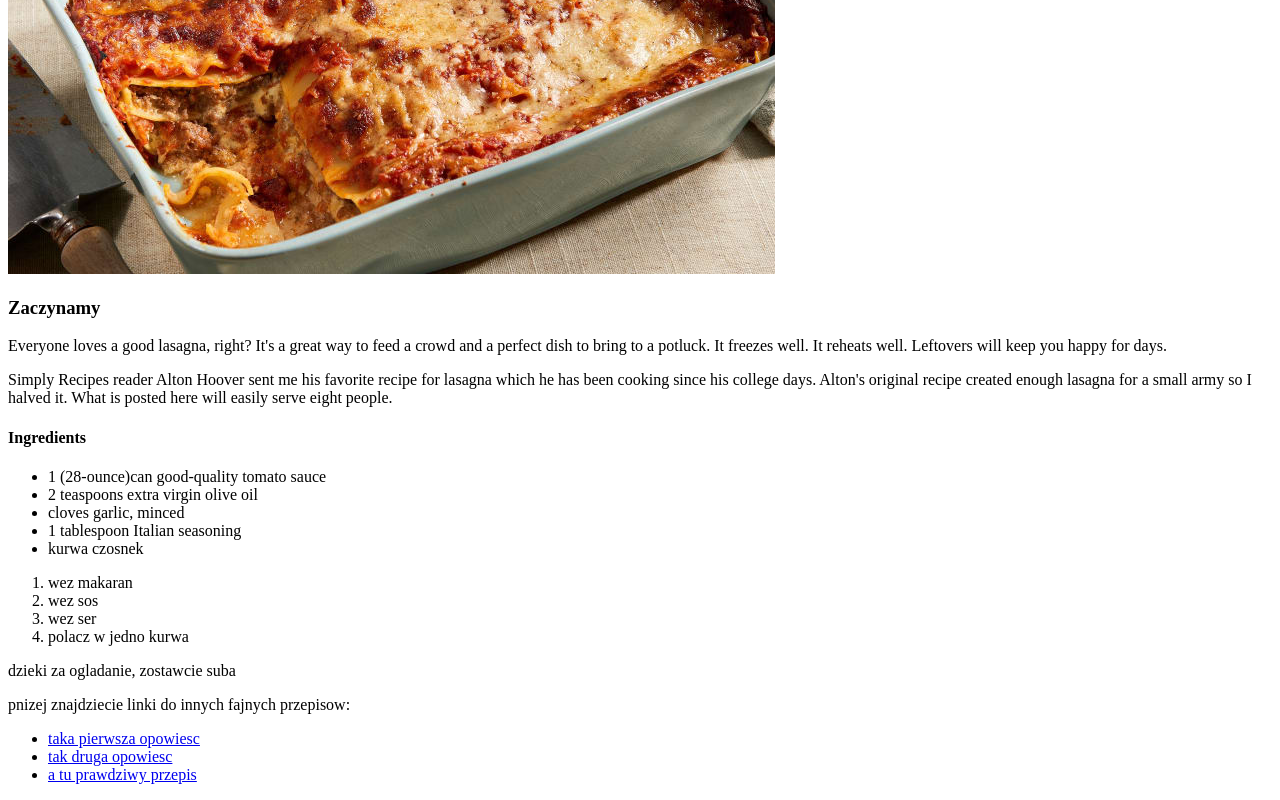
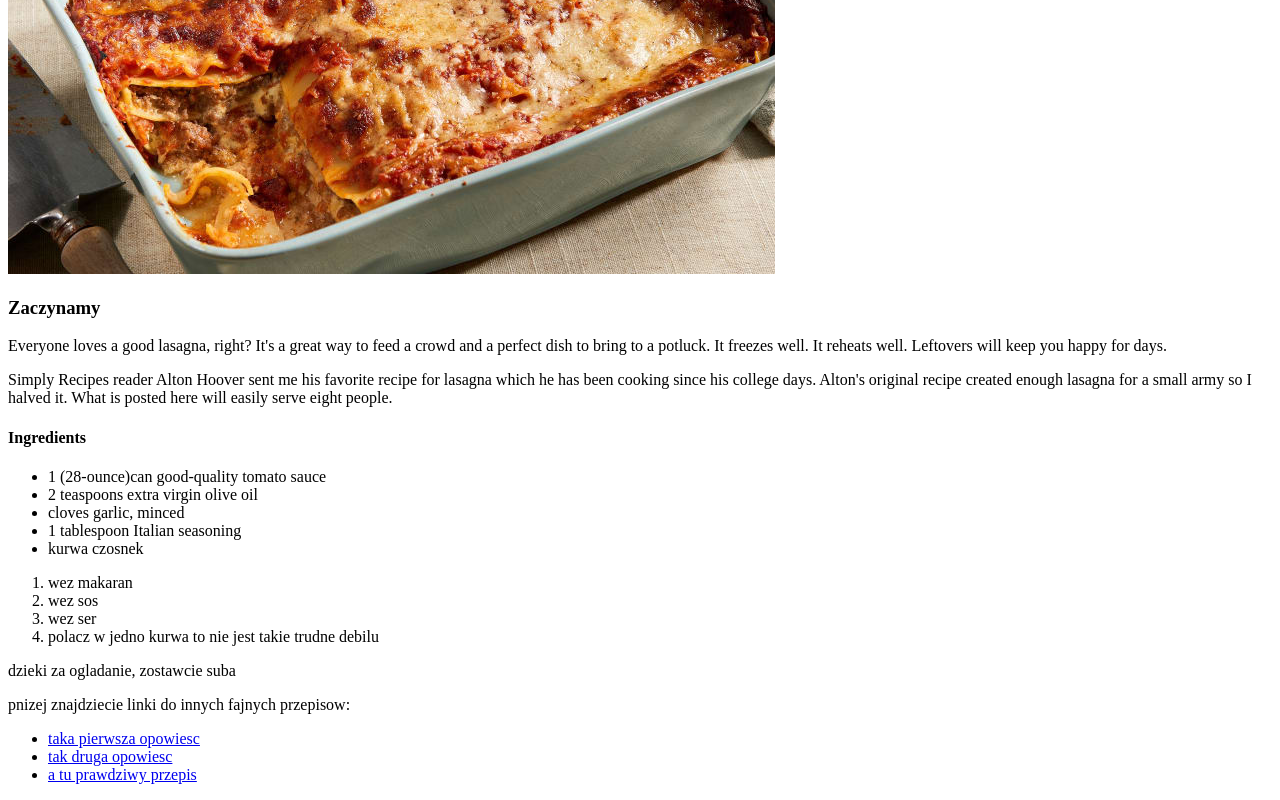
Before and after one commit to Gruby9/odin-recipes, a plain HTML site: page index.html in a window 1280 px wide. Shown: the part 445-1245 px from the top of the page. Drawn offline with Linux system fonts and the light colour scheme.

Commit message:
nic tu nie wpisze huje chociaaz byscie chcieli

```diff
--- a/index.html
+++ b/index.html
@@ -27,7 +27,7 @@
             <li>wez makaran</li>
             <li>wez sos</li>
             <li>wez ser</li>
-            <li>polacz w jedno kurwa</li>
+            <li>polacz w jedno kurwa to nie jest takie trudne debilu</li>
         </ol>
         <p>dzieki za ogladanie, zostawcie suba</p>
         <p>pnizej znajdziecie linki do innych fajnych przepisow:</p>
```
